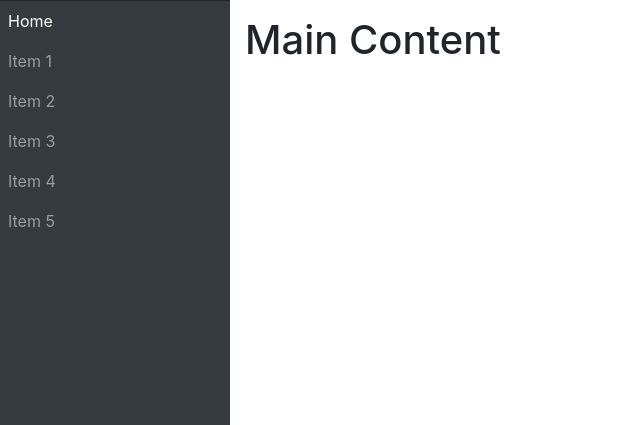
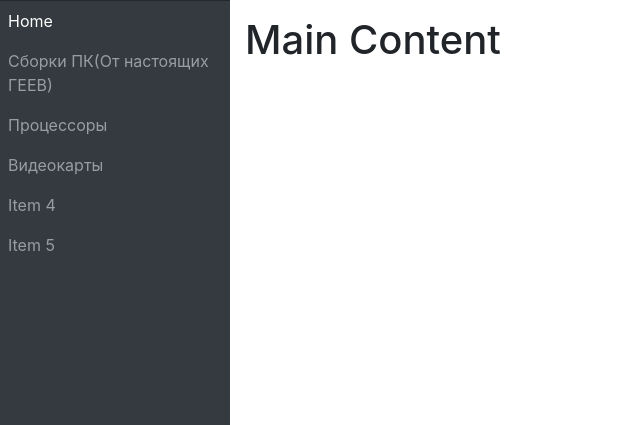
Before and after one commit to Sabirzyanov/FLASK, a Flask app: page / in a window 1280 px wide. Shown: the part 56-481 px from the top of the page, without its empty margins (0-640 px from the left). Run offline with Flask 2, Linux system fonts and the light colour scheme; some libraries are stand-ins or nearby versions.

Commit message:
v-0.1: Test

```diff
--- a/templates/base.html
+++ b/templates/base.html
@@ -2,7 +2,9 @@
 <html lang="en" >
 <head>
   <meta charset="UTF-8">
-  <title>{{title}}</title>
+  <title>
+    {{title}}
+  </title>
   <link rel='stylesheet' href='https://cdnjs.cloudflare.com/ajax/libs/twitter-bootstrap/4.1.1/css/bootstrap.css'>
   <link rel='stylesheet' href='https://cdnjs.cloudflare.com/ajax/libs/font-awesome/4.7.0/css/font-awesome.css'><link rel="stylesheet" href="static/css/style.css">
   <title>
@@ -31,7 +33,7 @@
           <a class="nav-link" href="#">Home <span class="sr-only">(current)</span></a>
         </li>
         <li class="nav-item">
-          <a class="nav-link" href="#">Item 1</a>
+            <a class="nav-link" href="#">Сборки ПК(От настоящих ГЕЕВ)</a>
         </li>
         <li class="nav-item">
           <a
@@ -42,22 +44,41 @@
             data-target="#collapseSubItems2"
             aria-controls="collapseSubItems2"
             aria-expanded="false"
-          >Item 2</a>
+          >Процессоры</a>
           <ul class="nav-second-level collapse" id="collapseSubItems2" data-parent="#navAccordion">
             <li class="nav-item">
               <a class="nav-link" href="#">
-                <span class="nav-link-text">Item 2.1</span>
+                <span class="nav-link-text">КУКУРУЗЯ</span>
               </a>
             </li>
             <li class="nav-item">
               <a class="nav-link" href="#">
-                <span class="nav-link-text">Item 2.2</span>
+                <span class="nav-link-text">ГОВ... ШТЕУД</span>
               </a>
             </li>
           </ul>
         </li>
         <li class="nav-item">
-          <a class="nav-link" href="#">Item 3</a>
+          <a class="nav-link nav-link-collapse"
+            href="#"
+            id="hasSubItems"
+            data-toggle="collapse"
+            data-target="#collapseSubItems3"
+            aria-controls="collapseSubItems3"
+            aria-expanded="false"
+            >Видеокарты</a>
+          <ul class="nav-second-level collapse" id="collapseSubItems3" data-parent="#navAccordion">
+            <li class="nav-item">
+              <a class="nav-link" href="#">
+                <span class="nav-link-text">Radeon</span>
+              </a>
+            </li>
+            <li class="nav-item">
+              <a class="nav-link" href="#">
+                <span class="nav-link-text">Nvidia</span>
+              </a>
+            </li>
+          </ul>
         </li>
         <li class="nav-item">
           <a
```
